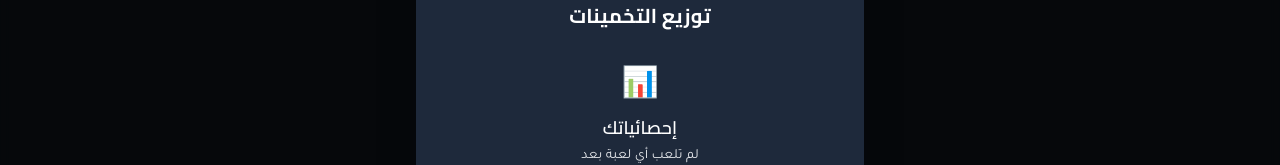
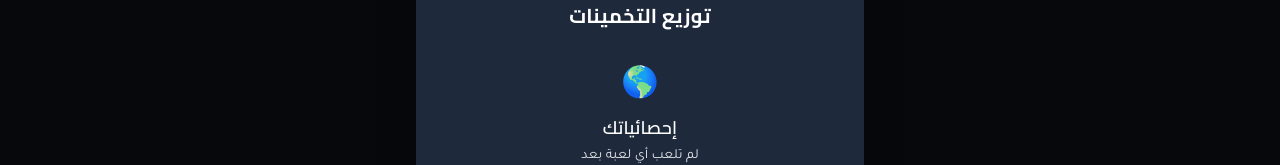
Before and after one commit to kaledh4/GAME_WORD, a React (Create React App) app: page / in a window 1280 px wide. Both pictures are taken after a click on the button 488 px from the left and 32 px from the top of the page. Shown: the part 566-731 px from the top of the page. Built offline with nearby package versions, Linux system fonts and the light colour scheme.

Commit message:
SIMPLE UPDATE

```diff
--- a/src/components/Modal.tsx
+++ b/src/components/Modal.tsx
@@ -82,7 +82,7 @@ const Modal = ({ gameResult, data, closeModal, setCloseModal, onNewGame, usedMag
               })
             ) : (
               <div className="flex flex-col items-center justify-center w-full py-6 animate-fade-in-up">
-                <div className="mb-2 text-3xl">📊</div>
+                <div className="mb-2 text-3xl">🌎</div>
                 <h2 className="text-lg font-semibold mb-1">إحصائياتك</h2>
                 <p className="text-sm text-gray-200">لم تلعب أي لعبة بعد</p>
                 <p className="text-xs text-gray-400 mt-1">ابدأ اللعب لتظهر إحصائياتك هنا</p>
```
Also changed, not shown: public/manifest.json.
